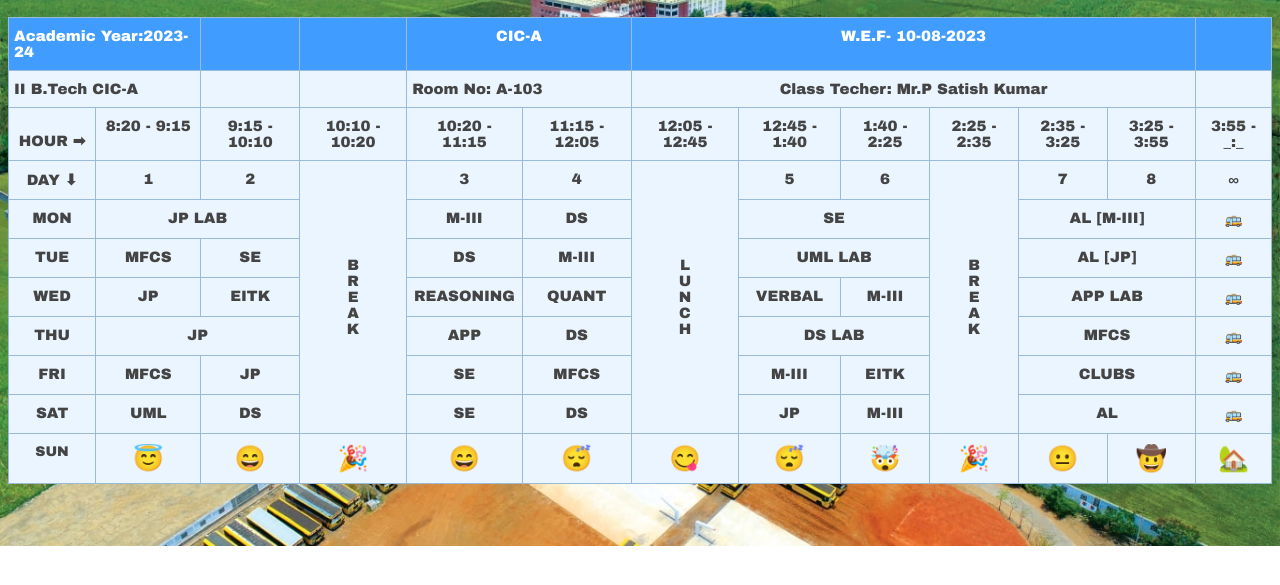
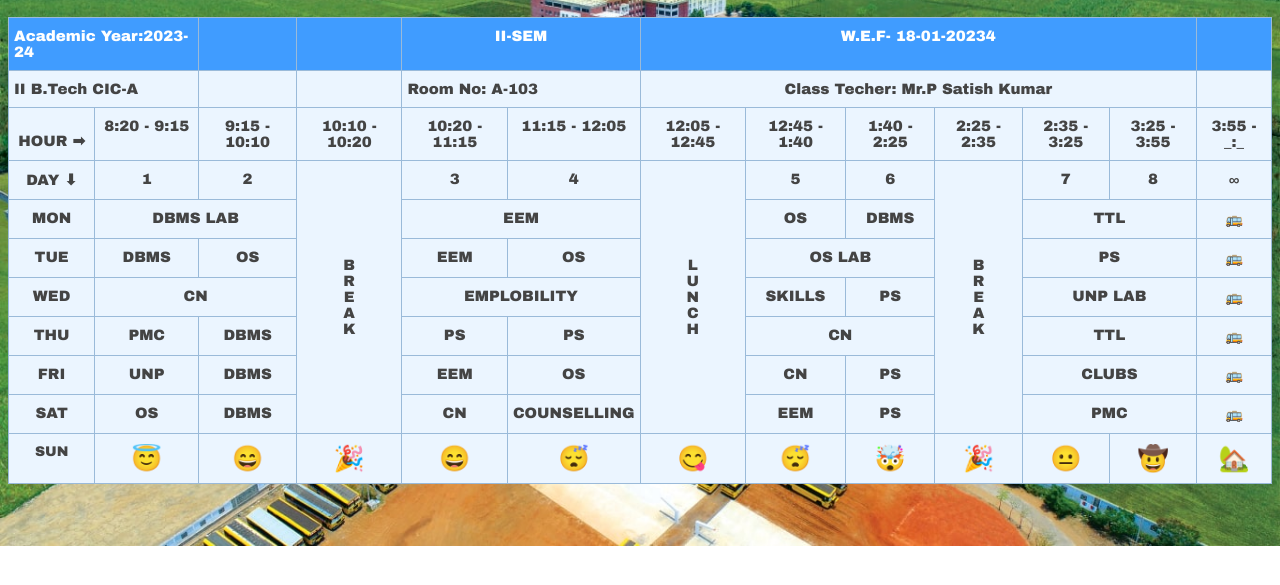
Before and after one commit to CEHCVKR/SCHEDULE, a plain HTML site: page index.html in a window 1280 px wide. Shown: the part 57-642 px from the top of the page. Drawn offline with Linux system fonts and the light colour scheme.

Commit message:
Update index.html

```diff
--- a/index.html
+++ b/index.html
@@ -31,8 +31,8 @@
     <th class="tg-mlqy" colspan="2">Academic Year:2023-24</th>
     <th class="tg-uu7s"></th>
     <th class="tg-uu7s"></th>
-    <th class="tg-uu7s" colspan="2">CIC-A</th>
-    <th class="tg-uu7s" colspan="6">W.E.F- 10-08-2023</th>
+    <th class="tg-uu7s" colspan="2">II-SEM</th>
+    <th class="tg-uu7s" colspan="6">W.E.F- 18-01-20234</th>
     <th class="tg-uu7s"></th>
   </tr>
 </thead>
@@ -77,63 +77,62 @@
   </tr>
   <tr>
     <td class="tg-uu7s">MON</td>
-    <td class="tg-uu7s" colspan="2">JP LAB</td>
-    <td class="tg-uu7s">M-III</td>
-    <td class="tg-uu7s">DS</td>
-    <td class="tg-uu7s" colspan="2">SE</td>
-    <td class="tg-uu7s" colspan="2">AL [M-III]</td>
+    <td class="tg-uu7s" colspan="2">DBMS LAB</td>
+    <td class="tg-uu7s" colspan="2">EEM</td>
+    <td class="tg-uu7s">OS</td>
+    <td class="tg-uu7s">DBMS</td>
+    <td class="tg-uu7s" colspan="2">TTL</td>
     <td class="tg-uu7s">🚌</td>
   </tr>
   <tr>
     <td class="tg-uu7s">TUE</td>
-    <td class="tg-uu7s">MFCS</td>
-    <td class="tg-uu7s">SE</td>
-    <td class="tg-uu7s">DS</td>
-    <td class="tg-uu7s">M-III</td>
-    <td class="tg-uu7s" colspan="2">UML LAB</td>
-    <td class="tg-uu7s" colspan="2">AL [JP]</td>
+    <td class="tg-uu7s">DBMS</td>
+    <td class="tg-uu7s">OS</td>
+    <td class="tg-uu7s">EEM</td>
+    <td class="tg-uu7s">OS</td>
+    <td class="tg-uu7s" colspan="2">OS LAB</td>
+    <td class="tg-uu7s" colspan="2">PS</td>
     <td class="tg-uu7s">🚌</td>
   </tr>
   <tr>
     <td class="tg-uu7s">WED</td>
-    <td class="tg-uu7s">JP</td>
-    <td class="tg-uu7s">EITK</td>
-    <td class="tg-uu7s">REASONING</td>
-    <td class="tg-uu7s">QUANT</td>
-    <td class="tg-uu7s">VERBAL</td>
-    <td class="tg-uu7s">M-III</td>
-    <td class="tg-uu7s" colspan="2">APP LAB</td>
+    <td class="tg-uu7s" colspan="2">CN</td>
+    <td class="tg-uu7s" colspan="2">EMPLOBILITY</td>
+    <td class="tg-uu7s">SKILLS</td>
+    <td class="tg-uu7s">PS</td>
+    <td class="tg-uu7s" colspan="2">UNP LAB</td>
     <td class="tg-uu7s">🚌</td>
   </tr>
   <tr>
     <td class="tg-uu7s">THU</td>
-    <td class="tg-uu7s" colspan="2">JP</td>
-    <td class="tg-uu7s">APP</td>
-    <td class="tg-uu7s">DS</td>
-    <td class="tg-uu7s" colspan="2">DS LAB</td>
-    <td class="tg-uu7s" colspan="2">MFCS</td>
+    <td class="tg-uu7s">PMC</td>
+    <td class="tg-uu7s">DBMS</td>
+    <td class="tg-uu7s">PS</td>
+    <td class="tg-uu7s">PS</td>
+    <td class="tg-uu7s" colspan="2">CN</td>
+    <td class="tg-uu7s" colspan="2">TTL</td>
     <td class="tg-uu7s">🚌</td>
   </tr>
   <tr>
     <td class="tg-uu7s">FRI</td>
-    <td class="tg-uu7s">MFCS</td>
-    <td class="tg-uu7s">JP</td>
-    <td class="tg-uu7s">SE</td>
-    <td class="tg-uu7s">MFCS</td>
-    <td class="tg-uu7s">M-III</td>
-    <td class="tg-uu7s">EITK</td>
+    <td class="tg-uu7s">UNP</td>
+    <td class="tg-uu7s">DBMS</td>
+    <td class="tg-uu7s">EEM</td>
+    <td class="tg-uu7s">OS</td>
+    <td class="tg-uu7s">CN</td>
+    <td class="tg-uu7s">PS</td>
     <td class="tg-uu7s" colspan="2">CLUBS</td>
     <td class="tg-uu7s">🚌</td>
   </tr>
   <tr>
     <td class="tg-uu7s">SAT</td>
-    <td class="tg-uu7s">UML</td>
-    <td class="tg-uu7s">DS</td>
-    <td class="tg-uu7s">SE</td>
-    <td class="tg-uu7s">DS</td>
-    <td class="tg-uu7s">JP</td>
-    <td class="tg-uu7s">M-III</td>
-    <td class="tg-uu7s" colspan="2">AL</td>
+    <td class="tg-uu7s">OS</td>
+    <td class="tg-uu7s">DBMS</td>
+    <td class="tg-uu7s">CN</td>
+    <td class="tg-uu7s">COUNSELLING</td>
+    <td class="tg-uu7s">EEM</td>
+    <td class="tg-uu7s">PS</td>
+    <td class="tg-uu7s" colspan="2">PMC</td>
     <td class="tg-uu7s">🚌</td>
   </tr>
   <tr>
```
